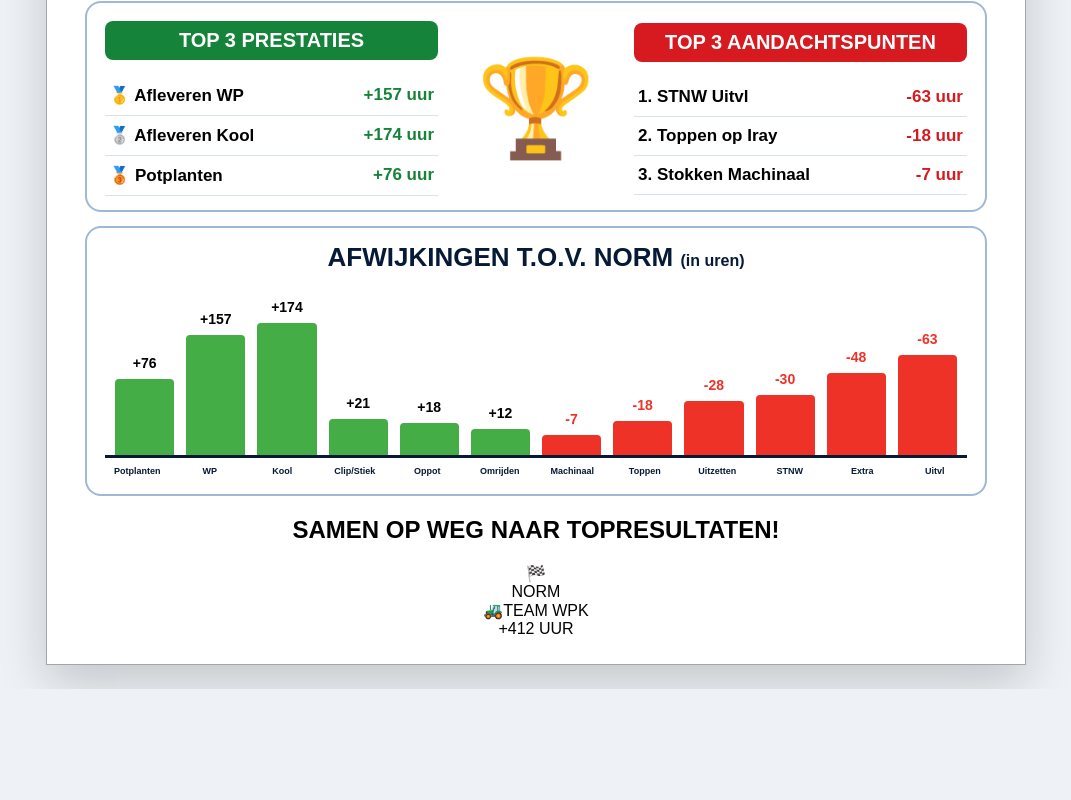
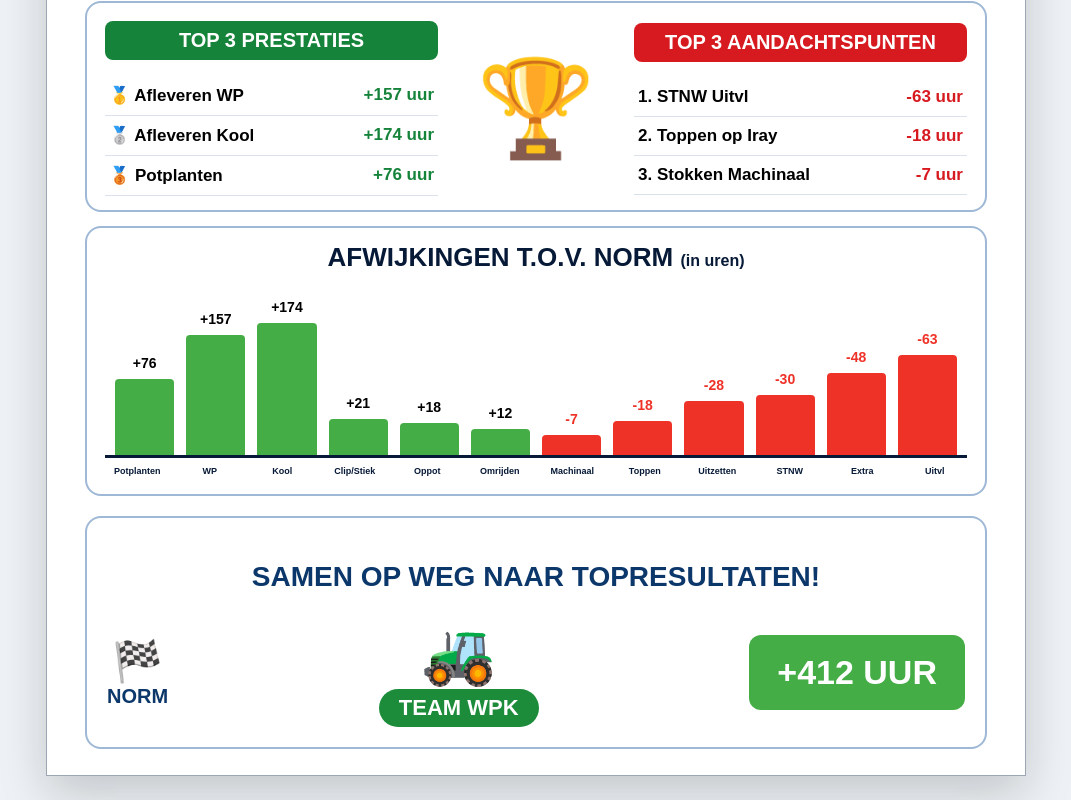
Before and after one commit to infoflorith-dev/wpk-weekprestatie, a React (Vite) app: page / in a window 1280 px wide. Shown: the part 740-1540 px from the top of the page, without its empty margins (104-1175 px from the left). Before the commit the page ends 1429 px from the top, so only its background shows below. Built offline with nearby package versions, Linux system fonts and the light colour scheme.

Commit message:
Update App.css

```diff
--- a/src/App.css
+++ b/src/App.css
@@ -241,3 +241,59 @@ body {
   font-weight: 900;
   color: #061936;
 }
+.road-section {
+  margin-top: 20px;
+  padding: 20px;
+  border: 2px solid #9eb8d6;
+  border-radius: 16px;
+}
+
+.road-title {
+  text-align: center;
+  color: #0b376a;
+  font-size: 28px;
+  font-weight: 900;
+  margin-bottom: 25px;
+}
+
+.road-track {
+  display: flex;
+  align-items: center;
+  justify-content: space-between;
+}
+
+.road-sign {
+  text-align: center;
+  font-size: 40px;
+  font-weight: 900;
+  color: #0b376a;
+}
+
+.road-sign div {
+  font-size: 20px;
+}
+
+.tractor {
+  font-size: 60px;
+  text-align: center;
+  color: #1c8c3a;
+}
+
+.tractor span {
+  display: block;
+  font-size: 22px;
+  font-weight: 900;
+  color: white;
+  background: #1c8c3a;
+  padding: 6px 20px;
+  border-radius: 20px;
+}
+
+.road-result {
+  background: #45ad45;
+  color: white;
+  font-size: 34px;
+  font-weight: 900;
+  padding: 18px 28px;
+  border-radius: 12px;
+}
```
